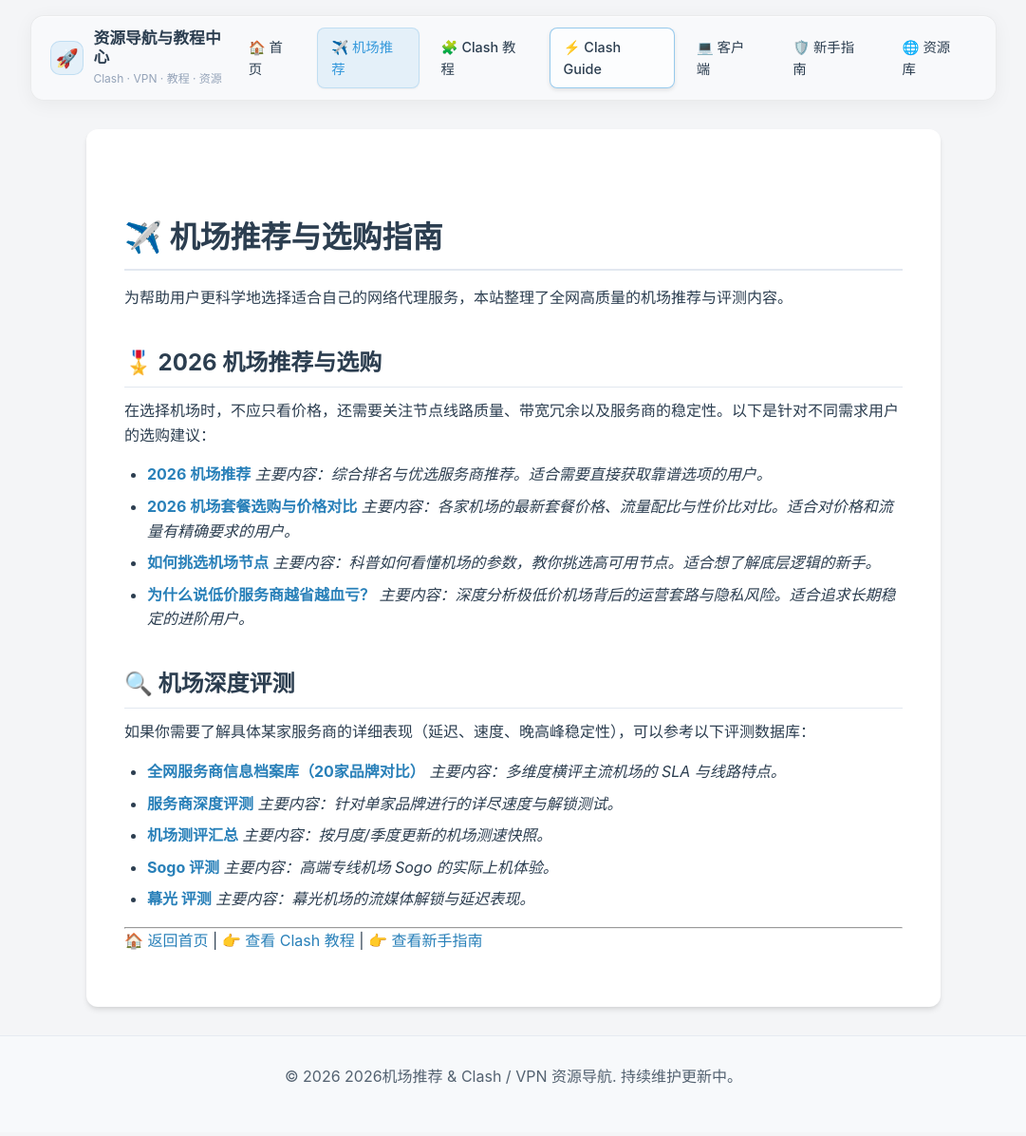
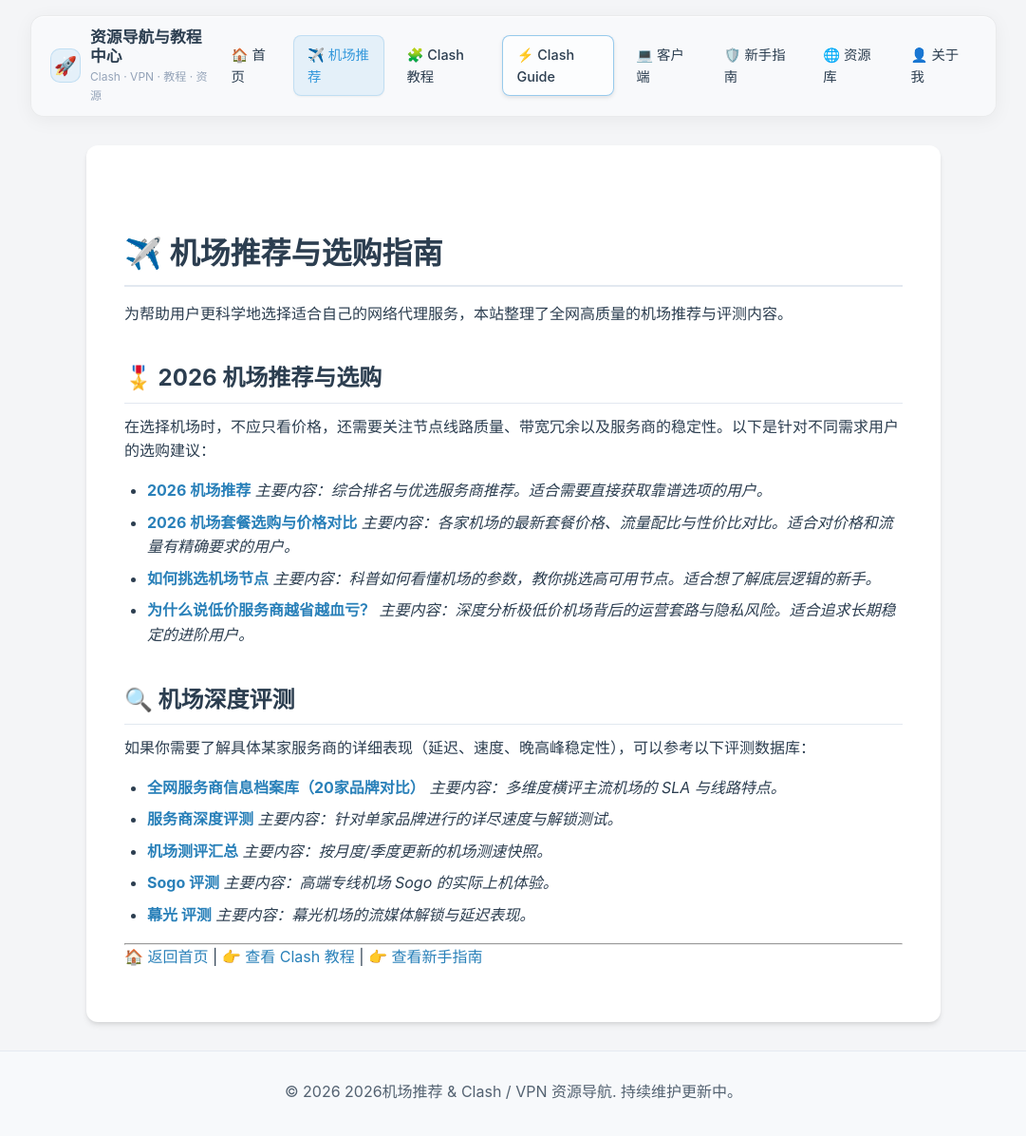
Before and after one commit to Colasaiko/tuijianjichang, a Jekyll site: the page built from airport.md, in a window 1280 px wide and 1209 px high. Shown: the top 1196 px of the window at 95% size, without its empty margins (99-1180 px from the left). Built offline with Jekyll 4.4.1, drawn with Linux system fonts in a browser that asks for light colours; our own code applies the rules of GitHub Pages for plain Markdown files.

Commit message:
feat: add About Me link to top navigation

```diff
--- a/_layouts/default.html
+++ b/_layouts/default.html
@@ -27,6 +27,7 @@
                 <a href="/tuijianjichang/clients.html" class="nav-item {% if page.url == '/clients.html' %}active{% endif %}">💻 客户端</a>
                 <a href="/tuijianjichang/newbie.html" class="nav-item {% if page.url == '/newbie.html' %}active{% endif %}">🛡️ 新手指南</a>
                 <a href="/tuijianjichang/resources.html" class="nav-item {% if page.url == '/resources.html' %}active{% endif %}">🌐 资源库</a>
+                <a href="https://github.com/Colasaiko/About-My-Self" class="nav-item">👤 关于我</a>
             </nav>
         </div>
     </header>
```
